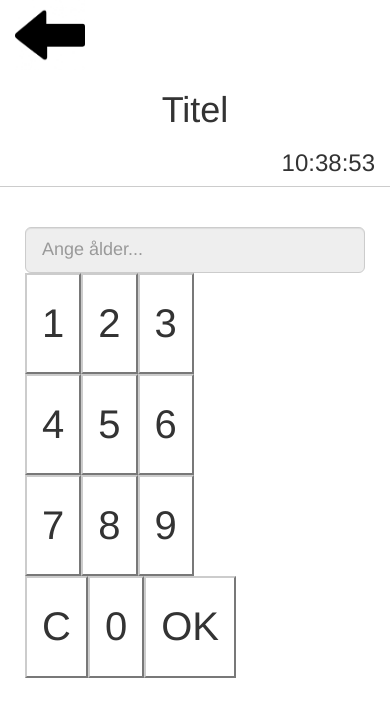
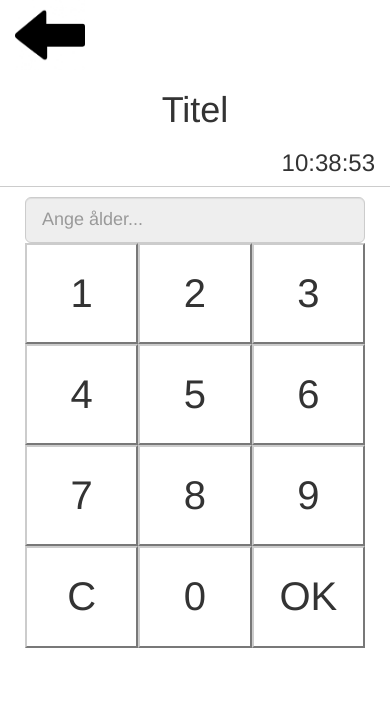
Before and after one commit to ollerenius/akutplattan, an Angular app in the folder HLRproject/: page /barnhlr/calc in a window 390 px wide. Shown: the top 716 px of the page. Built offline with nearby package versions, Linux system fonts and the light colour scheme.

Commit message:
Edit col and offset, to make the layout more dynamic in both portrait and landscape mode Changed the implementation with cols and offset to make the layout dynamic, works in portrait and landscape for iPad and phones.

```diff
--- a/HLRproject/src/components/barnhlr/barnhlr.component.html
+++ b/HLRproject/src/components/barnhlr/barnhlr.component.html
@@ -3,7 +3,7 @@
     <h1>Känd vikt?</h1>
   </div>
   <div class="row">
-    <button class="barnhlr-button btn-large col-md-4 col-md-offset-1 btn-success" (click)="useAge=false" [routerLink]="['/barnhlr/calc']">Ja</button>
-    <button class="barnhlr-button btn-large col-md-4 col-md-offset-2 btn-danger" (click)="useAge=true" [routerLink]="['/barnhlr/calc']">Nej</button>
+    <button class="barnhlr-button btn-large col-xs-4 col-xs-offset-1 col-sm-4 col-sm-offset-1 col-md-4 col-md-offset-1 btn-success" (click)="useAge=false" [routerLink]="['/barnhlr/calc']">Ja</button>
+    <button class="barnhlr-button btn-large col-xs-4 col-xs-offset-2 col-sm-4 col-sm-offset-2 col-md-4 col-md-offset-2 btn-danger" (click)="useAge=true" [routerLink]="['/barnhlr/calc']">Nej</button>
 </div>
 </div>
--- a/HLRproject/src/components/barnhlrsettings/barnhlrsettings.component.css
+++ b/HLRproject/src/components/barnhlrsettings/barnhlrsettings.component.css
@@ -1,4 +1,8 @@
 .barnhlr-choose{
-  padding: 40px;
+  padding: 0px 40px 40px 40px;
   font-size: 42px;
 }
+.messaure-buttons{
+  padding-top: 20px;
+  padding-bottom: 20px;
+}
--- a/HLRproject/src/components/barnhlrsettings/barnhlrsettings.component.html
+++ b/HLRproject/src/components/barnhlrsettings/barnhlrsettings.component.html
@@ -1,23 +1,19 @@
-
-<div class="col-md-offset-3">
  <div class="row">
-    <!-- <keypad-comp placeholder='Ange vikt...'></keypad-comp> -->
+   <div class="col-xs-offset-0 col-sm-offset-2 col-md-offset-3">
+     <div class="col-xs-12 col-sm-10 col-md-8">
        <keypad-comp (notify)='onNotify($event)' placeholder='Ange ålder...'></keypad-comp>
      </div>
-  <div class="row" *ngIf="useAge">
-    <div class="barnhlr-choose">
-        <div class="row">
-
-            <h1>Beräknad vikt: {{wetflag}} kg</h1>
-
-        </div>
-        <div class="row">
-
-            <button class="col-md-4 btn-success">Använd vikt</button>
-            <button class="col-md-4 btn-danger">Ange egen vikt</button>
-
    </div>
  </div>
 
+ <div class="row" *ngIf="useAge">
+   <div class="barnhlr-choose">
+     <div class="col-sm-offset-2 col-md-offset-3">
+       <h1>Beräknad vikt: {{wetflag}} kg</h1>
+     </div>
+     <div class="col-sm-offset-2 col-md-offset-3">
+       <button class="col-xs-12 col-sm-5 col-md-4 btn-success">Använd vikt</button>
+       <button class="col-xs-12 col-sm-5 col-md-4 btn-danger">Ange egen vikt</button>
      </div>
    </div>
+ </div>
--- a/HLRproject/src/components/keypad/keypad.component.css
+++ b/HLRproject/src/components/keypad/keypad.component.css
@@ -1,5 +1,5 @@
 .keypad-frame{
-  padding: 40px;
+  padding: 10px 40px 0px 40px;
   font-size: 40px;
 
 }
--- a/HLRproject/src/components/keypad/keypad.component.html
+++ b/HLRproject/src/components/keypad/keypad.component.html
@@ -1,23 +1,23 @@
-<div class="col-md-8" >
-  <div class="keypad-frame">
+
+<div class="keypad-frame">
   <div class="row">
-    <input class="input-lg keypad-input form-control col-md-12" type="text" placeholder="{{keypad_placeholder}}" value="{{keypad_res}}" readonly>
+    <input class="input-lg keypad-input form-control col-xs-12 col-sm-12 col-md-12" type="text" placeholder="{{keypad_placeholder}}" value="{{keypad_res}}" readonly>
   </div>
 
   <div class="row">
-    <button class="keypad-button btn-large col-md-4 btn-default" *ngFor="let i of [1,2,3]" (click)="handleInput(i)">{{i}}</button>
+    <button class="keypad-button btn-large col-xs-4 col-sm-4 col-md-4 btn-default" *ngFor="let i of [1,2,3]" (click)="handleInput(i)">{{i}}</button>
   </div>
 
   <div class="row">
-    <button class="keypad-button btn-large col-md-4 btn-default" *ngFor="let j of [4,5,6]"  (click)="handleInput(j)">{{j}}</button>
+    <button class="keypad-button btn-large col-xs-4 col-sm-4 col-md-4 btn-default" *ngFor="let j of [4,5,6]"  (click)="handleInput(j)">{{j}}</button>
   </div>
 
   <div class="row">
-    <button class="keypad-button btn-large col-md-4 btn-default" *ngFor="let k of [7,8,9]" (click)="handleInput(k)">{{k}}</button>
+    <button class="keypad-button btn-large col-xs-4 col-sm-4 col-md-4 btn-default" *ngFor="let k of [7,8,9]" (click)="handleInput(k)">{{k}}</button>
   </div>
 
   <div class="row">
-    <button class="keypad-button btn-large col-md-4 btn-default" *ngFor="let l of ['C',0,'OK']" (click)="handleInput(l)">{{l}}</button>
+    <button class="keypad-button btn-large col-xs-4 col-sm-4 col-md-4 btn-default" *ngFor="let l of ['C',0,'OK']" (click)="handleInput(l)">{{l}}</button>
   </div>
-  </div>
+
 </div>
```
Lines whose indentation alone changed are shown as unchanged.
